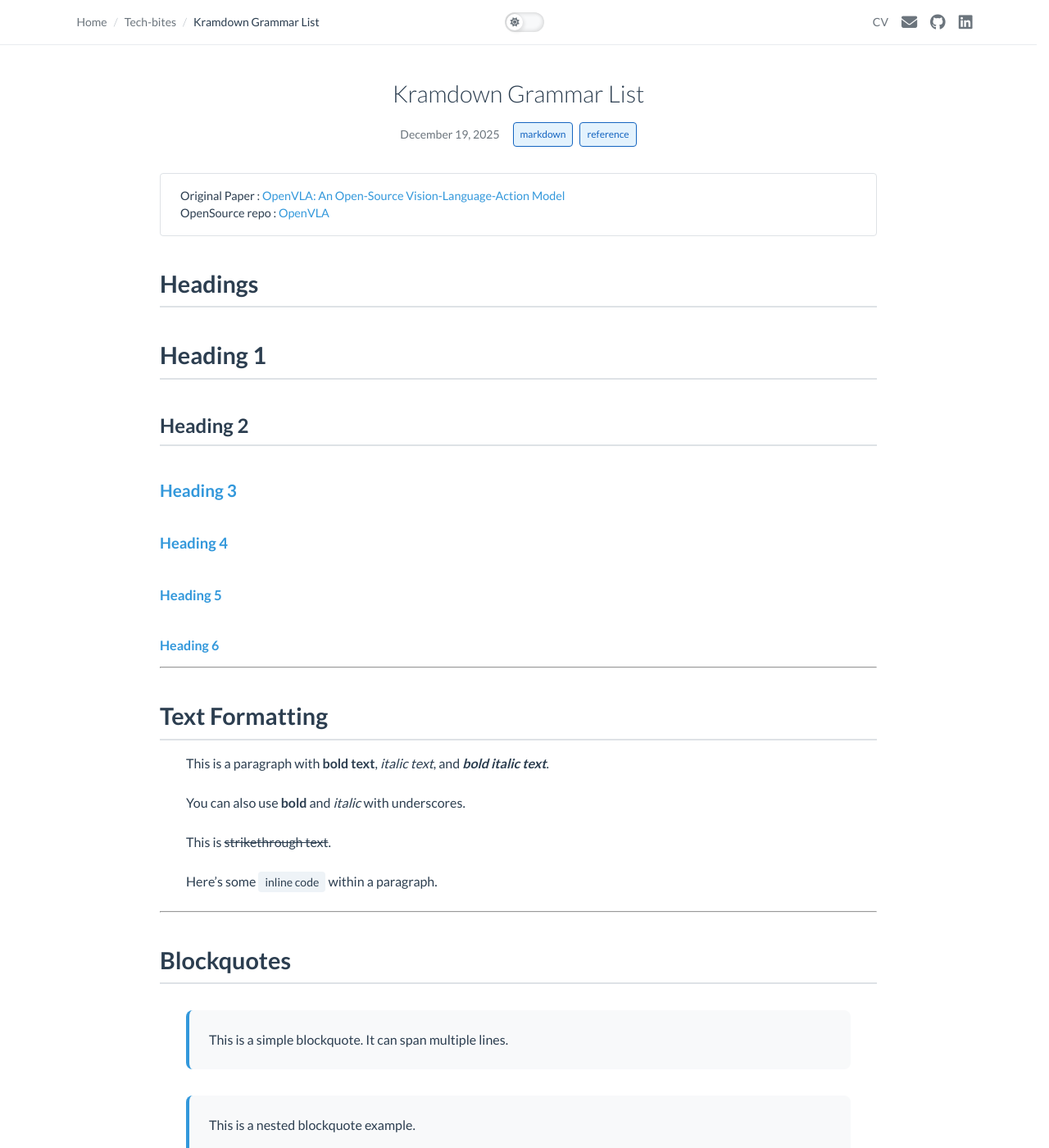
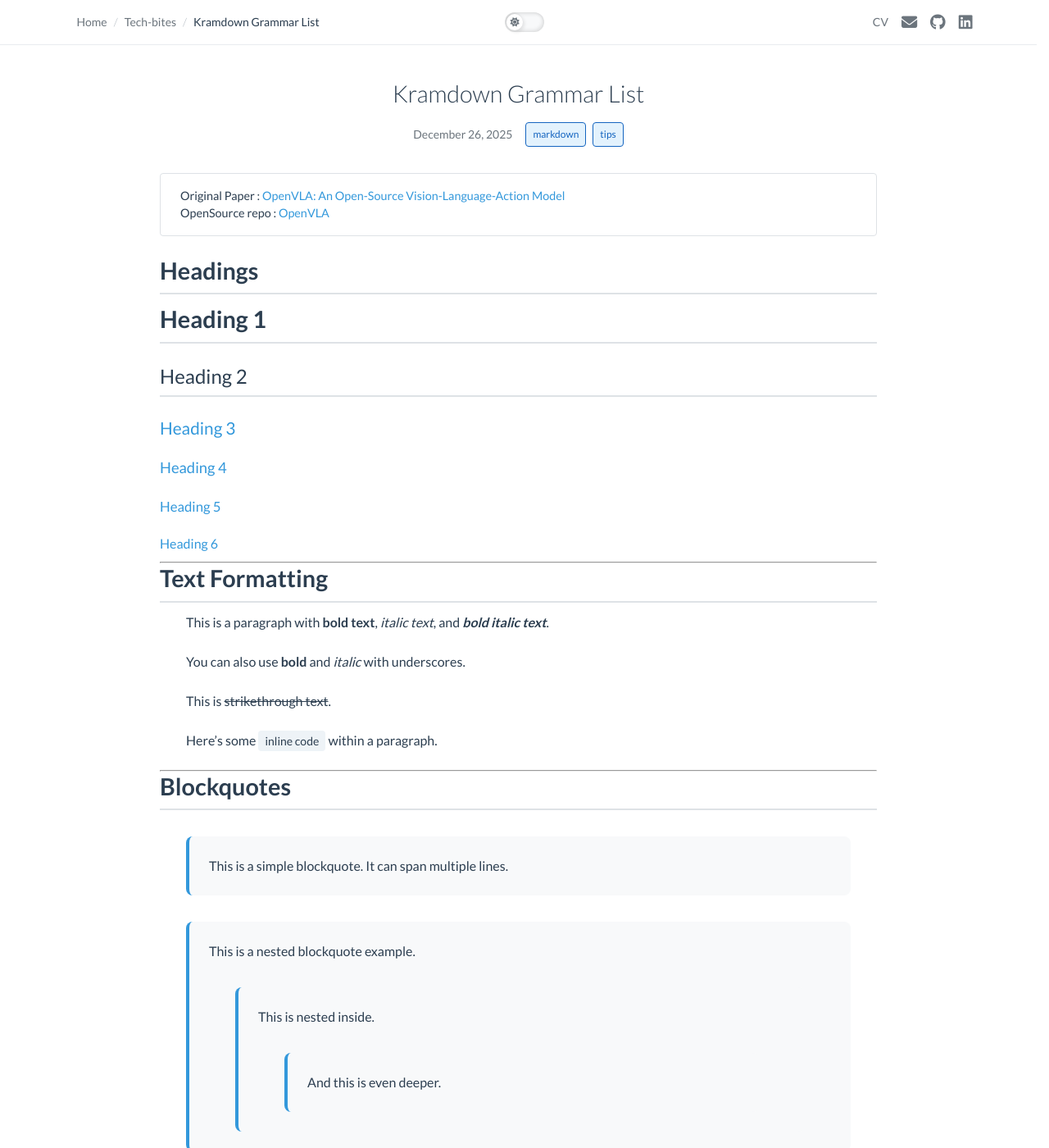
Before and after one commit to dudududukim/spectrum-eager, a Jekyll site: the page built from _posts/2025-12-26-kramdown-example.md, in a window 1280 px wide and 1400 px high. Shown: the whole window at 82% size. Built offline with Jekyll 4.4.1, drawn with Linux system fonts in a browser that asks for light colours.

Commit message:
Refactor SCSS and improve mobile metadata layout
Major changes:
- Added reusable mixins to _mixins.scss (heading-styles, content-spacing, card-base)
- Refactored _layouts.scss using mixins, reducing from 2138 to 2005 lines (-133 lines)
- Removed TOC feature (was not working properly)
- Updated mobile metadata layout: 3 rows with top/bottom borders, centered, min-width 60%
- Removed left/right margins from .reference blockquotes
- Restored film content headings to pre-renewal style (no borders, text-color)
- Updated .gitignore to track _films, _sections, _musics for version control

```diff
--- a/_layouts/post.html
+++ b/_layouts/post.html
@@ -3,7 +3,9 @@
 ---
 
 <!-- Reading Progress Bar -->
-<div id="reading-progress" class="reading-progress-bar" style="position: fixed !important; top: 6rem !important; left: 0 !important; right: 0 !important; width: 0% !important; height: 3px !important; background: var(--primary-color, #3498db) !important; z-index: 999 !important; pointer-events: none !important; display: block !important;"></div>
+<div id="reading-progress" class="reading-progress-bar"
+    style="position: fixed !important; top: 6rem !important; left: 0 !important; right: 0 !important; width: 0% !important; height: 3px !important; background: var(--primary-color, #3498db) !important; z-index: 999 !important; pointer-events: none !important; display: block !important;">
+</div>
 
 <div class="tech-bite-page">
     <div class="container">
--- a/_posts/2025-12-19-kramdown-example.md
+++ b/_posts/2025-12-26-kramdown-example.md
@@ -1,10 +1,11 @@
 ---
 title: "Kramdown Grammar List"
-date: 2025-12-19
+date: 2025-12-26
 section: "tech-bites"
-categories: ["markdown", "reference"]
+categories: ["markdown", "tips"]
 description: "Comprehensive examples of all Kramdown/Markdown syntax supported in this blog."
 reading_time: 15
+toc : true
 ---
 
 > Original Paper : [OpenVLA: An Open-Source Vision-Language-Action Model](https://arxiv.org/pdf/2406.09246)
--- a/_sass/_components.scss
+++ b/_sass/_components.scss
@@ -1531,10 +1531,26 @@
   }
 
   @media (max-width: 767px) {
-    gap: 1.5rem;
-    padding: 0.75rem 0;
+    flex-direction: column;
+    align-items: center;
+    gap: 0;
+    padding: 0;
 
     .metadata-item {
+      padding: 0.75rem 0;
+      border-left: none;
+      border-top: 1px solid var(--border-light);
+      width: auto;
+      min-width: 60%;
+
+      &:first-child {
+        border-top: none;
+      }
+
+      .metadata-label {
+        font-size: 0.65rem;
+      }
+
       .metadata-value {
         font-size: 0.85rem;
       }
--- a/_sass/_layouts.scss
+++ b/_sass/_layouts.scss
@@ -360,77 +360,9 @@
     font-size: 1rem;
     line-height: 1.6;
 
-    // Typography styles inherited from _base.scss
-    // Only override specific styles if needed
-
-    h1,
-    h2,
-    h3,
-    h4,
-    h5,
-    h6 {
-      font-weight: 600;
-      color: var(--text-color);
-      margin-top: 2.5rem;
-      margin-bottom: 1rem;
-      line-height: 1.3;
-
-      &:first-child {
-        margin-top: 0;
-      }
-    }
-
-    h1 {
-      font-size: 1.8rem;
-      font-weight: 700;
-      padding-bottom: 0.5rem;
-      border-bottom: 2px solid var(--border-color);
-    }
-
-    h2 {
-      font-size: 1.5rem;
-      color: var(--text-color);
-      padding-bottom: 0.5rem;
-      border-bottom: 2px solid var(--border-color);
-    }
-
-    h3 {
-      font-size: 1.3rem;
-      color: var(--primary-color);
-    }
-
-    h4 {
-      font-size: 1.15rem;
-      color: var(--primary-color);
-    }
-
-    h5 {
-      font-size: 1.05rem;
-      color: var(--primary-color);
-    }
-
-    h6 {
-      font-size: 1rem;
-      color: var(--primary-color);
-    }
-
-    p {
-      margin-bottom: 1.5rem;
-      margin-left: 2rem;
-      color: var(--text-color);
-    }
-
-    ul,
-    ol {
-      margin-bottom: 1.5rem;
-      margin-left: 2rem;
-      padding-left: 1.5rem;
-
-      li {
-        margin-bottom: 0.5rem;
-        color: var(--text-color);
-      }
-    }
+    // Use mixins for common styles
+    @include heading-styles($with-borders: true, $primary-colors: true);
+    @include content-spacing($with-indent: true);
 
     blockquote {
       margin: 2rem 2rem 1.5rem 2rem;
@@ -561,78 +493,9 @@
     font-size: 1rem;
     line-height: 1.6;
 
-    // Typography styles inherited from _base.scss
-    // Only override specific styles if needed
-
-    h1,
-    h2,
-    h3,
-    h4,
-    h5,
-    h6 {
-      font-weight: 600;
-      color: var(--text-color);
-      margin-top: 2.5rem;
-      margin-bottom: 1rem;
-      line-height: 1.3;
-
-      &:first-child {
-        margin-top: 0;
-      }
-    }
-
-    h1 {
-      font-size: 1.8rem;
-      font-weight: 700;
-      padding-bottom: 0.5rem;
-      border-bottom: 2px solid var(--border-color);
-    }
-
-    h2 {
-      font-size: 1.5rem;
-      color: var(--text-color);
-      padding-bottom: 0.5rem;
-      border-bottom: 2px solid var(--border-color);
-    }
-
-    h3 {
-      font-size: 1.3rem;
-      color: var(--primary-color);
-    }
-
-    h4 {
-      font-size: 1.15rem;
-      color: var(--primary-color);
-    }
-
-    h5 {
-      font-size: 1.05rem;
-      color: var(--primary-color);
-    }
-
-    h6 {
-      font-size: 1rem;
-      color: var(--primary-color);
-    }
-
-
-    p {
-      margin-bottom: 1.5rem;
-      margin-left: 2rem;
-      color: var(--text-color);
-    }
-
-    ul,
-    ol {
-      margin-bottom: 1.5rem;
-      margin-left: 2rem;
-      padding-left: 1.5rem;
-
-      li {
-        margin-bottom: 0.5rem;
-        color: var(--text-color);
-      }
-    }
+    // Use mixins for common styles (films: no borders, no primary colors, no indent)
+    @include heading-styles($with-borders: false, $primary-colors: false);
+    @include content-spacing($with-indent: false);
 
     blockquote {
       margin: 2rem 2rem 1.5rem 2rem;
--- a/_sass/_mixins.scss
+++ b/_sass/_mixins.scss
@@ -59,3 +59,99 @@
         @content;
     }
 }
+
+// Content Styling Mixins
+// =======================
+
+/// Common heading styles for content areas
+/// @param {Boolean} $with-borders - Add borders to h1 and h2
+/// @param {Boolean} $primary-colors - Use primary color for h3-h6
+@mixin heading-styles($with-borders: true, $primary-colors: true) {
+    h1 {
+        font-size: 1.8rem;
+        font-weight: 700;
+
+        @if $with-borders {
+            padding-bottom: 0.5rem;
+            border-bottom: 2px solid var(--border-color);
+        }
+    }
+
+    h2 {
+        font-size: 1.5rem;
+        color: var(--text-color);
+
+        @if $with-borders {
+            padding-bottom: 0.5rem;
+            border-bottom: 2px solid var(--border-color);
+        }
+    }
+
+    h3 {
+        font-size: 1.3rem;
+        color: if($primary-colors, var(--primary-color), var(--text-color));
+    }
+
+    h4 {
+        font-size: 1.15rem;
+        color: if($primary-colors, var(--primary-color), var(--text-color));
+    }
+
+    h5 {
+        font-size: 1.05rem;
+        color: if($primary-colors, var(--primary-color), var(--text-color));
+    }
+
+    h6 {
+        font-size: 1rem;
+        color: if($primary-colors, var(--primary-color), var(--text-color));
+    }
+}
+
+/// Common content spacing for text elements
+/// @param {Boolean} $with-indent - Add left margin to paragraphs and lists
+@mixin content-spacing($with-indent: false) {
+    p {
+        margin-bottom: 1.5rem;
+
+        @if $with-indent {
+            margin-left: 2rem;
+        }
+
+        color: var(--text-color);
+    }
+
+    ul,
+    ol {
+        margin-bottom: 1.5rem;
+
+        @if $with-indent {
+            margin-left: 2rem;
+        }
+
+        padding-left: 1.5rem;
+
+        li {
+            margin-bottom: 0.5rem;
+            color: var(--text-color);
+        }
+    }
+}
+
+/// Base card styling
+@mixin card-base {
+    background-color: var(--bg-color);
+    border: 1px solid var(--border-color);
+    border-radius: var(--radius-lg);
+    padding: 1.5rem;
+    transition: all var(--transition-normal);
+}
+
+/// Card hover effect
+@mixin card-hover {
+    &:hover {
+        transform: translateY(-2px);
+        box-shadow: 0 4px 12px var(--shadow-md);
+        border-color: var(--primary-color);
+    }
+}
```
Also changed, not shown: _films/example-film-1.md (added, +12 -0 lines), _films/example-film-2.md (added, +12 -0 lines), _films/example-film-3.md (added, +12 -0 lines), 1 other file. Lines whose indentation alone changed are shown as unchanged.
